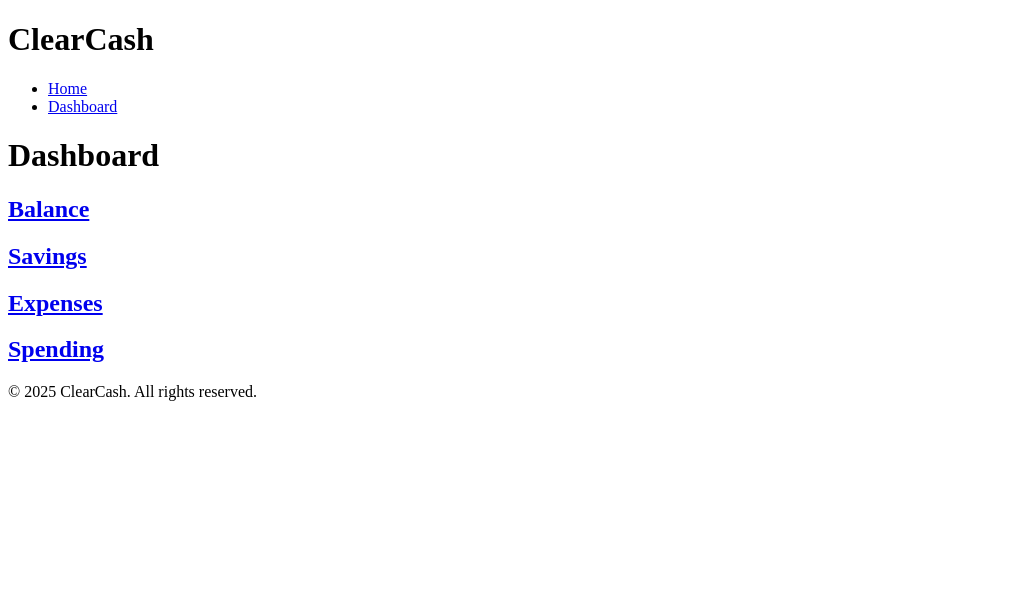
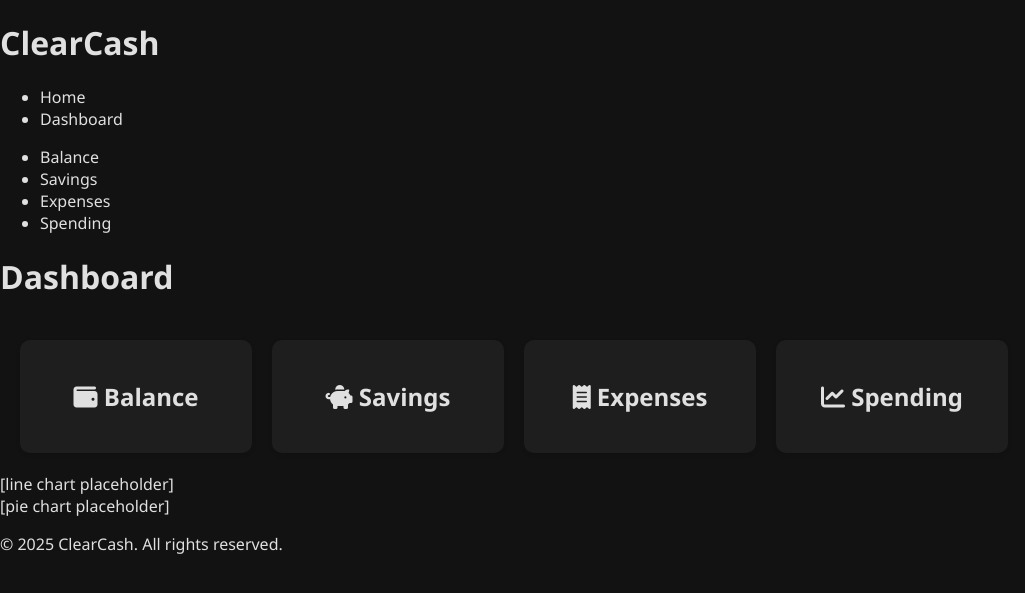
Before and after one commit to umarhuss/expense_tracker, a Flask app: page /dashboard in a window 1280 px wide. Shown: the top 593 px of the page, without its empty margins (0-1025 px from the left). Run offline with Flask 3, Linux system fonts and the light colour scheme.

Commit message:
Added initial dashbaord layout with placeholders

```diff
--- /dev/null
+++ b/app/static/css/styles.css
@@ -0,0 +1,42 @@
+/* Apply style to container that holds tiles*/
+.dashboard-grid{
+    display: grid; /*Change display to grid */
+    grid-template-columns: repeat(auto-fill, minmax(200px, 1fr)); /*Create columns */
+    gap: 20px; /*Add gap between each of the container elements*/
+    padding: 20px; /*Add space around the container as a whole*/
+}
+
+/*Apply styling to each */
+.tile {
+    background-color: #1e1e1e;
+    padding: 20px;
+    border-radius: 10px;
+    text-align: center;
+    box-shadow: 0 2px 5px rgba(0,0,0,0.1);
+    transition: transform 0.2s;
+}
+
+.tile:hover {
+    transform: scale(1.03);
+    cursor: pointer;
+}
+
+/* Set dark theme */
+
+body {
+    background-color: #121212;
+    color: #e0e0e0;
+    font-family: 'Segoe UI', Tahoma, Geneva, Verdana, sans-serif;
+    margin: 0;
+    padding: 0;
+}
+
+a {
+    color: inherit; /* Inherit the color from the parent (e.g. white/gray) */
+    text-decoration: none; /* Removes underline */
+}
+
+/* Add a hover effect to the tiles */
+a:hover {
+    color: #00bfff; /* Light blue on hover */
+}
--- a/app/templates/Dashboard.html
+++ b/app/templates/Dashboard.html
@@ -1,27 +1,50 @@
 {% extends "base.html" %}
 
 {% block content %}
+    <div class="dashboard-container">
+        <!-- Sidebar -->
+        <aside class="sidebar">
+            <ul>
+                <li><a href="{{url_for('balance')}}">Balance</a></li>
+                <li><a href="{{url_for('savings')}}">Savings</a></li>
+                <li><a href="{{url_for('expenses')}}">Expenses</a></li>
+                <li><a href="{{url_for('spendings')}}">Spending</a></li>
+                <!-- Placeholder for add account/card-->
+            </ul>
+        </aside>
+        <!-- Main content -->
+        <main class="main-content">
             <h1>Dashboard</h1>
+
+            <section class="dashboard-grid">
                 <!-- Placeholder: Will show total balance once data is added -->
                 <div class="tile">
                     <a href="{{url_for('balance')}}">
-            <h2>Balance</h2>
+                        <h2><i class="fas fa-wallet"></i> Balance</h2>
                     </a>
                 </div>
                 <div class="tile">
                     <a href="{{url_for('savings')}}">
-            <h2>Savings</h2>
+                        <h2><i class="fas fa-piggy-bank"></i> Savings</h2>
                     </a>
                 </div>
                 <div class="tile">
                     <a href="{{url_for('expenses')}}">
-            <h2>Expenses</h2>
+                        <h2><i class="fas fa-receipt"></i> Expenses</h2>
                     </a>
                 </div>
                 <div class="tile">
                     <a href="{{url_for('spendings')}}">
-            <h2>Spending</h2>
+                        <h2><i class="fas fa-chart-line"></i> Spending</h2>
                     </a>
+                </div>
+            </section>
+
+            <section class="dasboard-charts">
+                <div class="chart spending-line-chart">[line chart placeholder]</div>
+                <div class="chart spending-pie-chart">[pie chart placeholder]</div>
+            </section>
+        </main>
     </div>
 
 {% endblock %}
--- a/app/templates/base.html
+++ b/app/templates/base.html
@@ -3,7 +3,9 @@
 <head>
     <meta charset="UTF-8">
     <meta name="viewport" content="width=device-width, initial-scale=1.0">
-    <title>Document</title>
+    <link rel="stylesheet" href="{{ url_for('static', filename='css/styles.css') }}">
+    <link rel="stylesheet" href="https://cdnjs.cloudflare.com/ajax/libs/font-awesome/6.5.0/css/all.min.css">
+    <title>ClearCash</title>
 </head>
 <body>
     <!-- # Incorporate header from file -->
--- a/app/templates/header.html
+++ b/app/templates/header.html
@@ -1,11 +1,3 @@
-<!DOCTYPE html>
-<html lang="en">
-<head>
-    <meta charset="UTF-8">
-    <meta name="viewport" content="width=device-width, initial-scale=1.0">
-    <title>Document</title>
-</head>
-<body>
 <header>
     <h1>ClearCash</h1>
     <nav>
@@ -17,5 +9,3 @@
         </ul>
     </nav>
 </header>
-</body>
-</html>
--- a/run.py
+++ b/run.py
@@ -2,7 +2,7 @@ from flask import Flask, render_template
 
 # Create an instance of the Flask class
 # Template folder tells flask where to look for templates
-app = Flask(__name__, template_folder="app/templates")
+app = Flask(__name__, template_folder="app/templates", static_folder="app/static")
 
 
 # Use @app to render pages it is a decorator so a function must go below
```
Also changed, not shown: app/static/style.css (deleted). Lines whose indentation alone changed are shown as unchanged.
